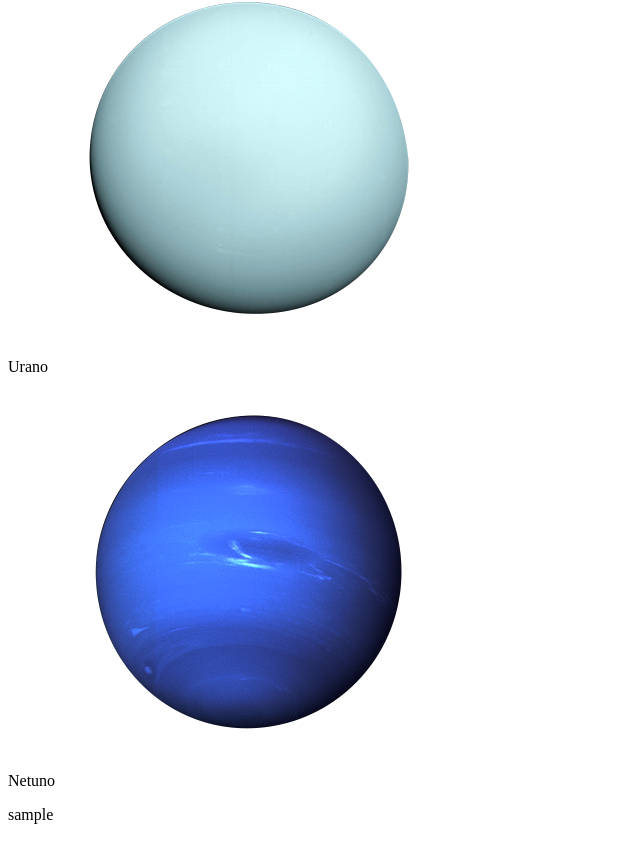
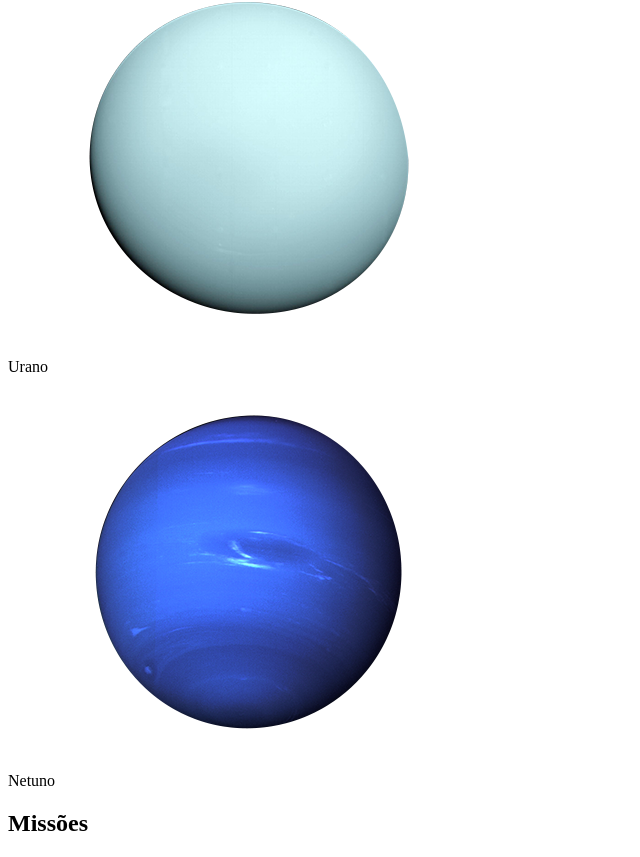
Before and after one commit to lfernandogcruz/solar-system, a React (Create React App) app: page / in a window 1280 px wide. Shown: the part 2620-3477 px from the top of the page, without its empty margins (0-640 px from the left). Built offline with nearby package versions, Linux system fonts and the light colour scheme.

Commit message:
req 08 - renderiza Title dentro de Missions

```diff
--- a/src/components/Missions.js
+++ b/src/components/Missions.js
@@ -1,30 +1,26 @@
 // 1. Crie um componente chamado Missions dentro da pasta src/components.
-
 // 2. Este componente deve ter uma div que envolva todo seu conteúdo e que tenha o
 // atributo data-testid="missions".
-
 // 3. Renderize o componente Missions abaixo do SolarSystem, dentro do componente principal App.
+// O que será verificado
+// Será validado se o componente <Missions /> é renderizado.
+// Será validado se existe uma div que possui o data-testid="missions".
+// Será validado se o componente <Missions /> está sendo renderizado no componente principal App.
 import React from 'react';
 // import missions from '../data/missions';
+import Title from './Title';
 
 class Missions extends React.Component {
   render() {
     return (
       <div data-testid="missions">
-        <p>sample</p>
+        <Title headline="Missões" />
       </div>
     );
   }
 }
 
 export default Missions;
-
-// O que será verificado
-// Será validado se o componente <Missions /> é renderizado.
-
-// Será validado se existe uma div que possui o data-testid="missions".
-
-// Será validado se o componente <Missions /> está sendo renderizado no componente principal App.
 
 // req 8
 // Renderize o componente Title dentro do componente Missions.
```
